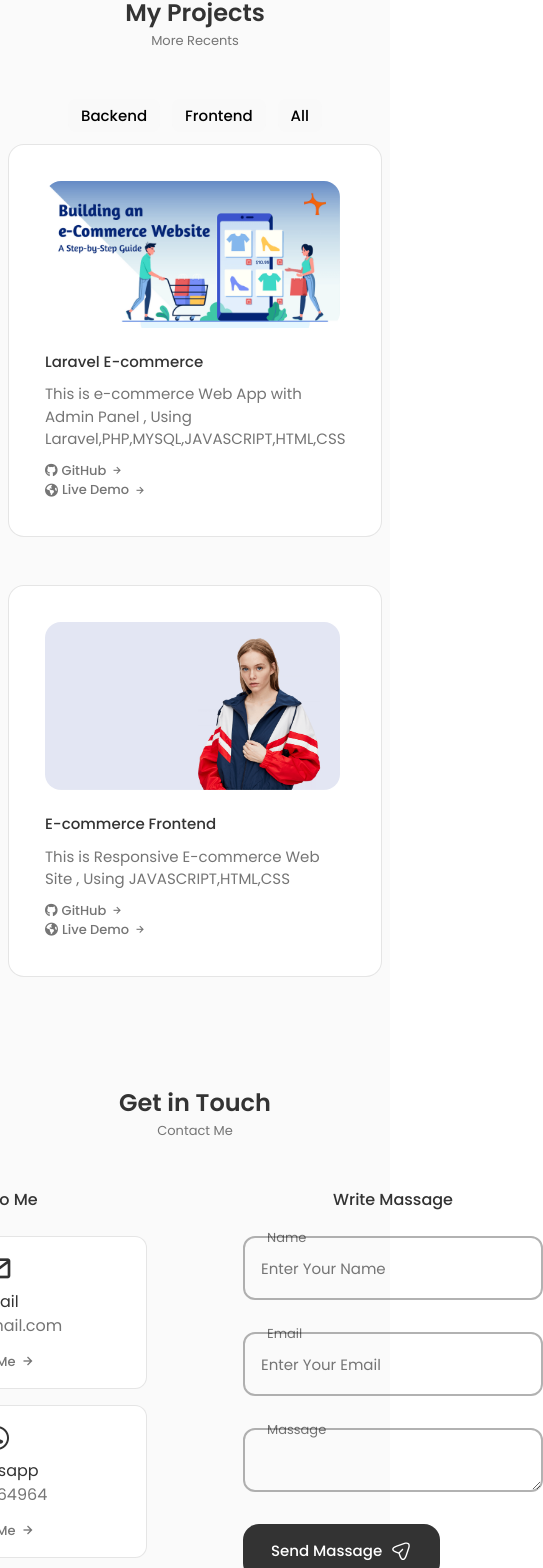
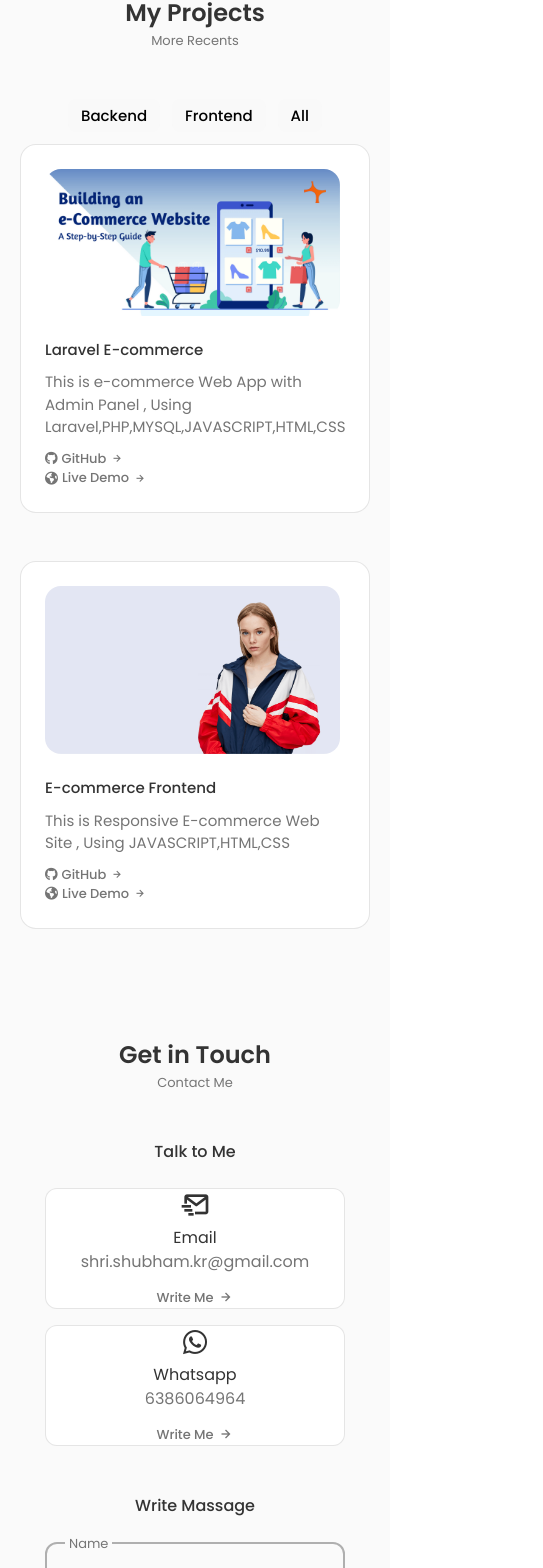
Before and after one commit to mr-shubhamkumar/my-portfolio, a React (Vite) app: page / in a window 390 px wide. Shown: the part 2429-3997 px from the top of the page, 543 px wide, since content can reach past the window. Built offline with nearby package versions, Linux system fonts and the light colour scheme.

Commit message:
contact css

```diff
--- a/src/components/Projects/project.css
+++ b/src/components/Projects/project.css
@@ -26,7 +26,7 @@
 .work__card{
     background-color: var(--container-color);
     border: 1px solid rgba( 0, 0, 0,0.1);
-    padding: 2.25rem;
+    padding: 1.5rem;
     border-radius: 1rem;
 }
 .work__img{
@@ -56,33 +56,19 @@
 /*=============== BREAKPOINTS ===============*/
 /* For large devices */
 @media screen and (max-width: 992px) {
-    .container {
-        margin-left: var(--mb-1-5);
-        margin-right: var(--mb-1-5);
-    }
+    .work__container {
 
-    .button {
-        padding: 1rem 1.75rem;
-    }
+        gap: 3rem;
 
-    .button__icon {
-        width: 22px;
-        height: 22px;
     }
 }
 
 /* For medium devices */
 @media screen and (max-width: 768px) {
-    body {
-        margin: 0 0 var(--header-height) 0;
-    }
-
-    .section {
-        padding: 2rem 0 4rem;
-    }
-
-    .section__subtitle {
-        margin-bottom: var(--mb-3);
+    .work__container {
+        grid-template-columns: repeat(1,max-content );
+        gap: 3rem;
+        justify-content: center;
     }
 }
 
@@ -97,13 +83,15 @@
 /* For small devices */
 @media screen and (max-width: 350px) {
 
-    :root {
-        --big-font-size: 2.25rem;
+    .work__container {
+        grid-template-columns: repeat(1,max-content );
+        gap: 1rem;
+        justify-content: center;
     }
 
-    .container {
-        margin-left: var(--mb-1);
-        margin-right: var(--mb-1);
+    .work__card {
+
+        padding:20px;
+        border-radius: 20px;
     }
-
 }
--- a/src/components/contact/Contact.jsx
+++ b/src/components/contact/Contact.jsx
@@ -9,21 +9,21 @@ const Contact = () => {
           <span className="section__subtitle">Contact Me</span>
 
           <div className="contact__container container grid">
-            <div className="contact__content">
+            <div className="contact__content ">
               <h3 className="contact__title">Talk to Me</h3>
               <div className="contact__info">
-{/* Email */}
+                  {/* Email */}
                 <div className="contact__card">
                   <i className="bx bx-mail-send contact__card-icon"></i>
 
                   <h3 className="contact__card-title">Email</h3>
-                  <span className="contact__card-data">use@gmail.com</span>
+                  <span className="contact__card-data">shri.shubham.kr@gmail.com</span>
                   <a href="shri.shubham.kr@gmail.com"target='_blank' className="contact__button">
                   Write Me{""}
                     <i className="bx bx-right-arrow-alt contact__button-icon"></i>
                   </a>
                 </div>
-{/* Whatsapp */}
+                 {/* Whatsapp */}
                 <div className="contact__card">
                   <i className="bx bxl-whatsapp contact__card-icon"></i>
 
@@ -41,6 +41,7 @@ const Contact = () => {
 
             <div className="contact__content">
               <h3 className="contact__title">Write Massage</h3>
+              <div className="contact__info">
               <form action="" className='contact_form' method="post">
               {/* name */}
                 <div className="contact__form_div">
@@ -55,9 +56,9 @@ const Contact = () => {
                   placeholder='Enter Your Email' />
                 </div>
                 {/* massage */}
-                <div className="contact__form_div">
-                  <label htmlFor="" className='contact__from-tag'>Massage</label>
-                  <textarea name="massage" id="" className="contact__form-input"
+                <div className="contact__form_div contact__form-area">
+                  <label htmlFor="" className='contact__from-tag '>Massage</label>
+                  <textarea name="massage" id="" className="contact__form-input "
                    cols="30" rows="10"></textarea>
                 </div>
 
@@ -82,6 +83,7 @@ const Contact = () => {
                 </svg>
             </a>
               </form>
+              </div>
             </div>
           </div>
         </section>
--- a/src/components/contact/contact.css
+++ b/src/components/contact/contact.css
@@ -2,7 +2,7 @@
     grid-template-columns: repeat(2, max-content);
     justify-content: center;
     column-gap: 6rem;
-    padding-bottom: 3rem;
+     padding-bottom: 3rem;
 }
 .contact__title{
     text-align: center;
@@ -22,9 +22,9 @@
 .contact__card{
     background-color: var(--container-color);
     border: 1px solid rgb(0, 0, 0, 0.1);
-    padding: 1rem;
     border-radius: 0.75rem;
     text-align: center;
+
 }
 .contact__card-icon{
     font-size: 2rem;
@@ -87,5 +87,40 @@ transform: translate(0.25rem);
     left: 1.25rem;
     font-size: var(--small-font-size);
     padding: 0.25rem;
-    background-color: var(--);
+    background-color: var(--body-color);
+    z-index: 10;
 }
+.contact__form-area{
+    height: 11rem;
+}
+.contact__form-area textarea{
+    resize: none;
+}
+
+/* For large devices */
+@media screen and (max-width: 992px) {
+  .contact__container{
+
+    column-gap: 3rem;
+  }
+}
+
+/* For medium devices */
+@media screen and (max-width: 768px) {
+    .contact__container{
+        grid-template-columns: 1fr;
+        row-gap: 3rem;
+    }
+    .contact__info{
+
+        justify-content: center;
+    }
+}
+
+@media screen and (max-width: 576px) {
+}
+
+/* For small devices */
+@media screen and (max-width: 350px) {
+
+}
```
